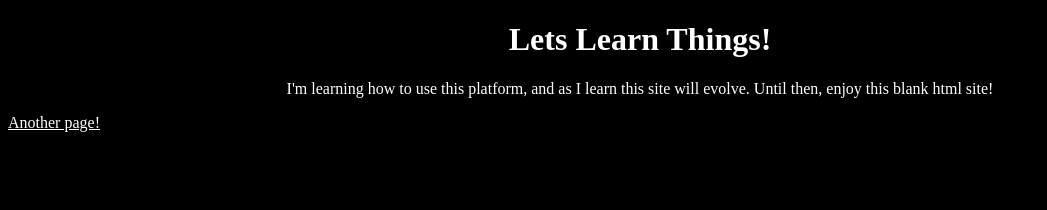
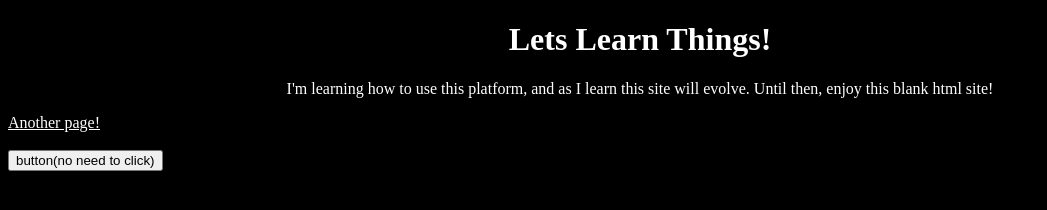
Before and after one commit to roadrunner423/roadrunner423.github.io, a plain HTML site: page index.html in a window 1280 px wide. Shown: the whole page, without its empty margins (0-1047 px from the left). Drawn offline with Linux system fonts and the light colour scheme.

Commit message:
added button madness

```diff
--- a/index.html
+++ b/index.html
@@ -2,7 +2,6 @@
 <html>
     <head>
         <link rel = "stylesheet" href = "blobos.css">
-
     </head>
     <body>
         <h1 id = center>Lets Learn Things!</h1>
@@ -10,7 +9,28 @@
             and as I learn this site will evolve. Until then, enjoy this blank html site!</p>
 
         <a href = "middle.html">Another page!</a>
-
+        <br />
+        <br />
+        <button id = "text" type ="button" onclick="run();">button(no need to click)</button>
+        <script>
+            var count = 0;
+            let content = "";
+            let run = () => {
+                if(count == 0){
+                    content = "Hello there";
+                } else if (count == 1){
+                    content = "Why you click";
+                }else if(count == 2){
+                    content = "I just want to know";
+                }else if(count == 3){
+                    content = "Why click random button?";
+                }else{
+                    content = "Ok, I count for you "+ (count-4);
+                }
+                count += 1;
+                document.getElementById("text").innerHTML =  content
+            }
+        </script>
 
     </body>
 </html>
```
